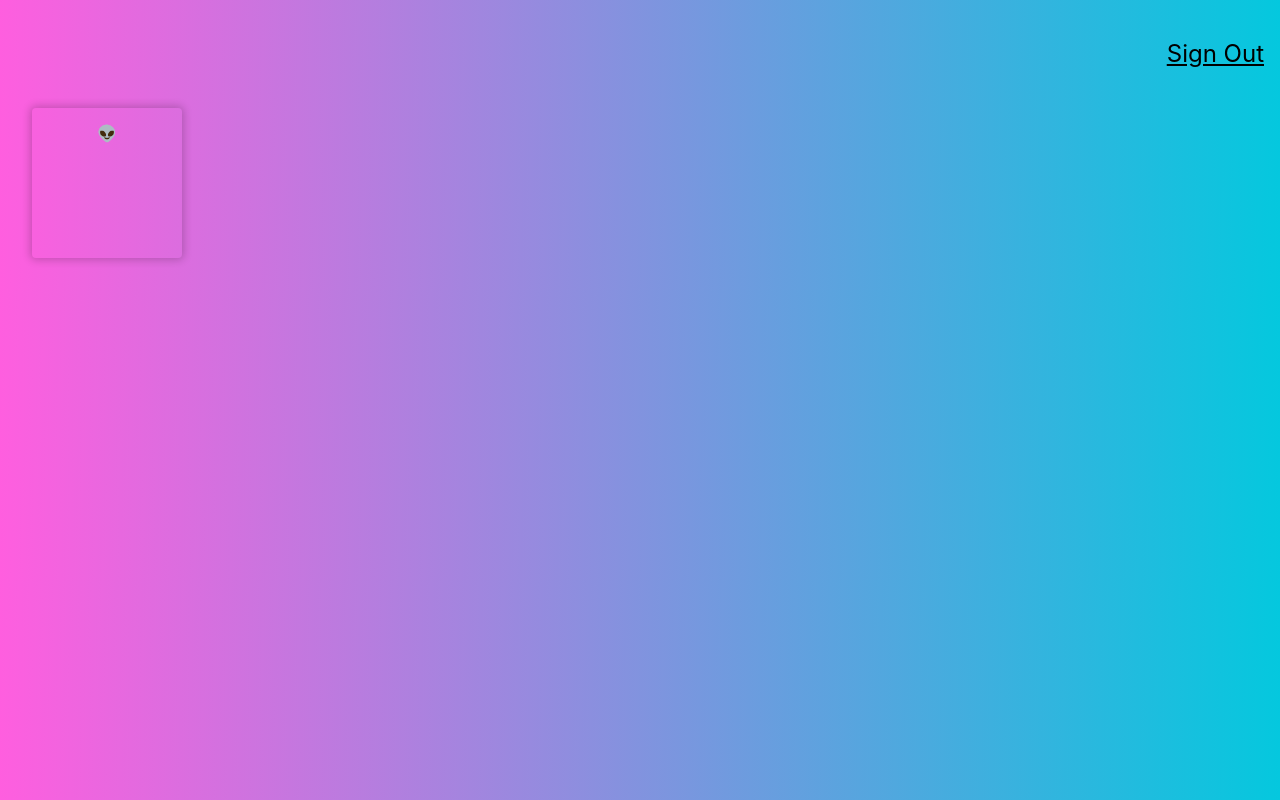
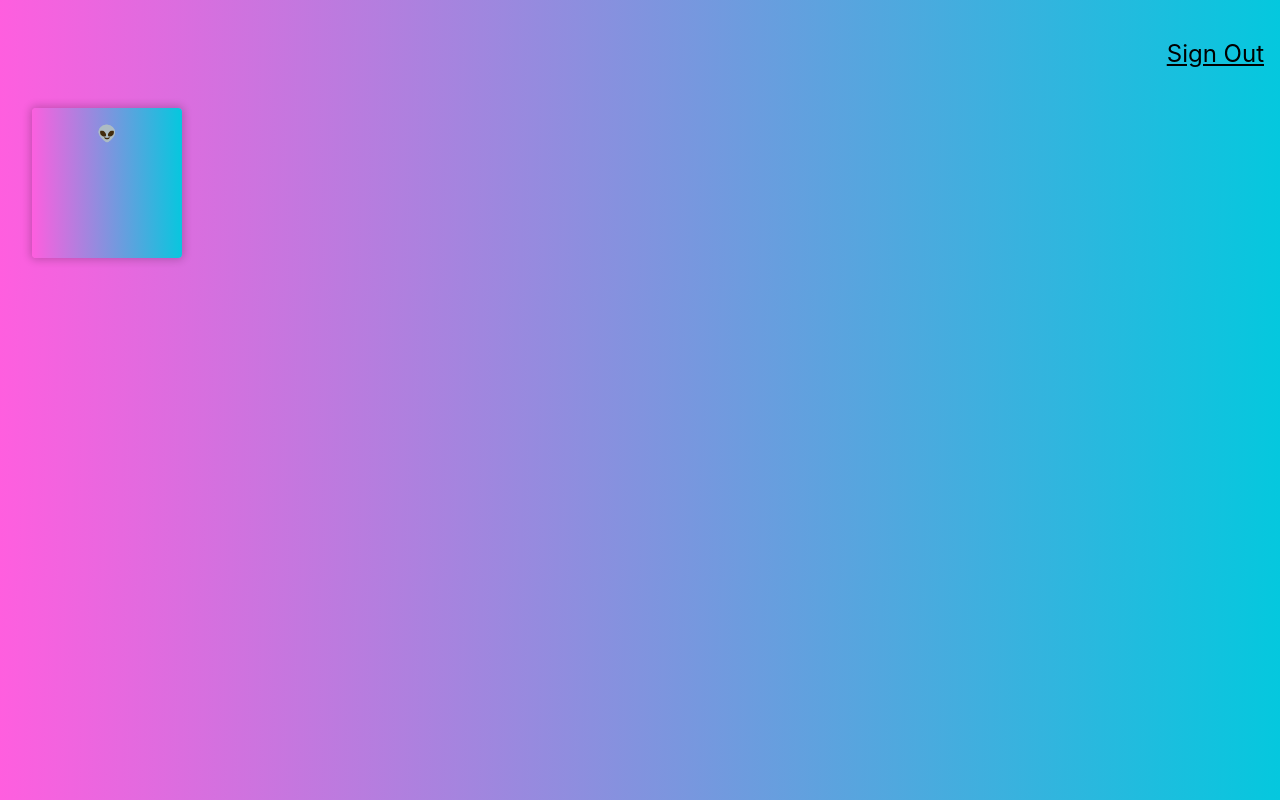
Before and after one commit to mikerobards/face-recognition-brain, a React (Create React App) app: page / in a window 1280 px wide. Built offline with nearby package versions, Linux system fonts and the light colour scheme.

Commit message:
add Tilt

```diff
--- /dev/null
+++ b/src/components/Logo/Logo.css
@@ -0,0 +1,3 @@
+.Tilt {
+  background: linear-gradient(89deg, #ff5edf 0%, #04c8de 100%); /* w3c */
+}
--- a/src/components/Logo/Logo.js
+++ b/src/components/Logo/Logo.js
@@ -1,5 +1,6 @@
 import React from "react";
 import Tilt from 'react-parallax-tilt';
+import './Logo.css';
 
 const Logo = () => {
     return (
```
